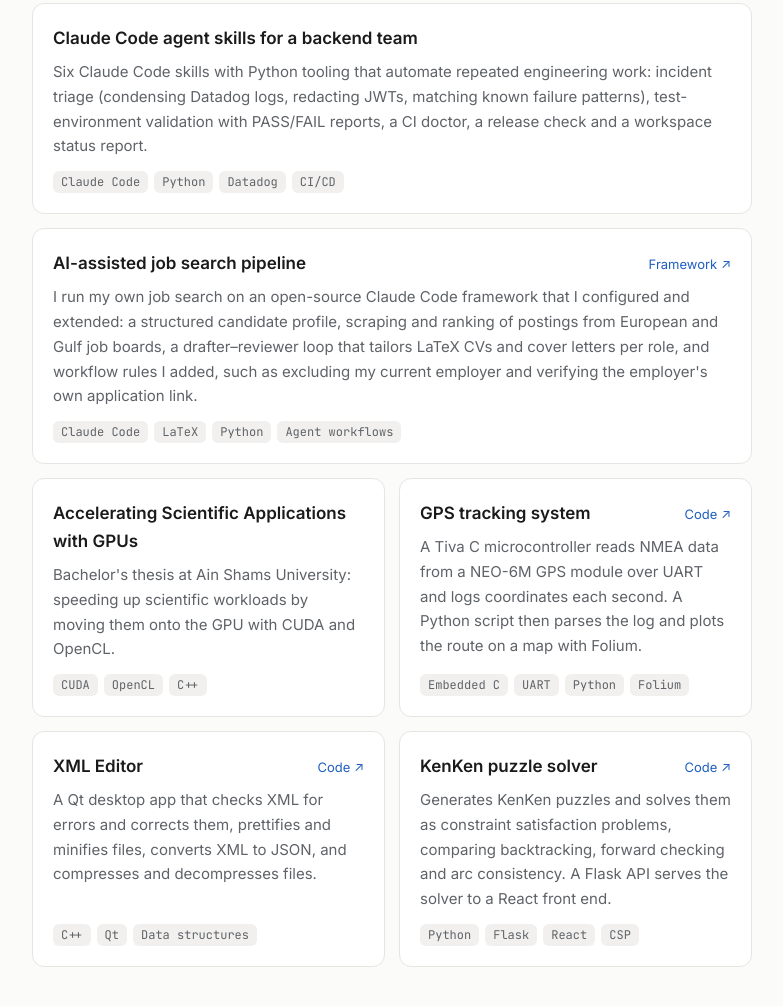
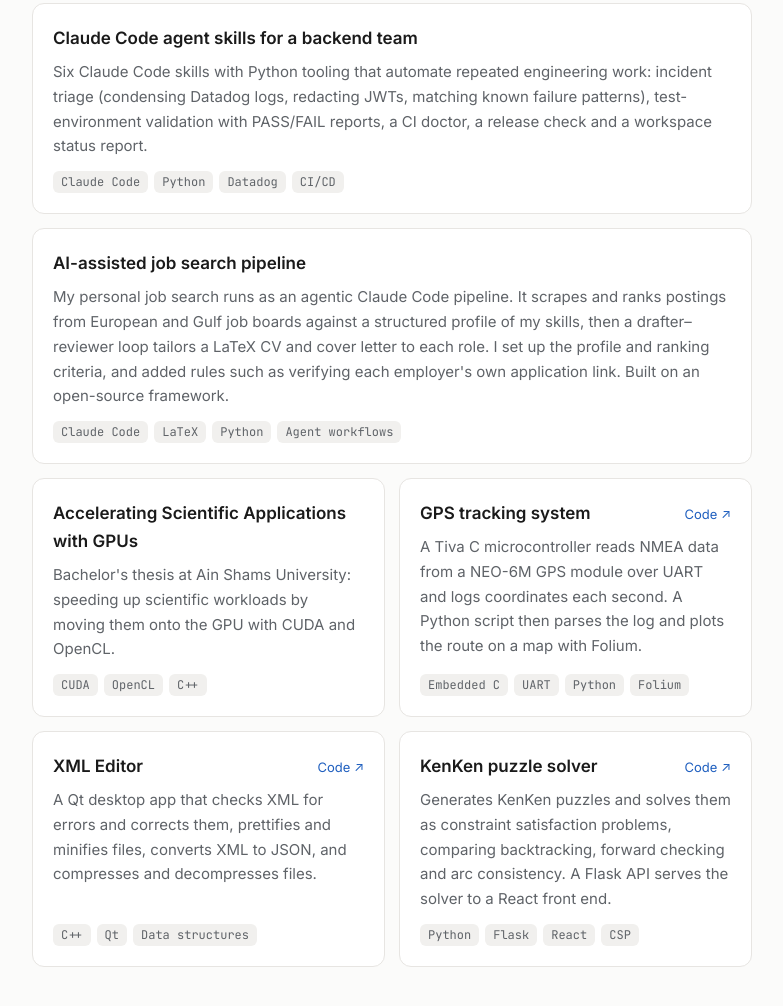
Before and after one commit to abdusamir/abdusamir.github.io, a plain HTML site: page index.html in a window 1280 px wide. Shown: the part 1876-2882 px from the top of the page, without its empty margins (248-1031 px from the left). Drawn offline with Linux system fonts and the light colour scheme.

Commit message:
chore: reword job-search pipeline card, drop framework link

```diff
--- a/index.html
+++ b/index.html
@@ -204,8 +204,8 @@ footer { padding: 32px 0 48px; color: var(--muted); font-size: 13px; border-top:
       <div class="tags"><span class="tag">Claude Code</span><span class="tag">Python</span><span class="tag">Datadog</span><span class="tag">CI/CD</span></div>
     </div>
     <div class="card wide">
-      <div class="head"><h3>AI-assisted job search pipeline</h3><a href="https://github.com/ai-job-search-dev/ai-job-search" target="_blank" rel="noopener">Framework ↗</a></div>
-      <p>I run my own job search on an open-source Claude Code framework that I configured and extended: a structured candidate profile, scraping and ranking of postings from European and Gulf job boards, a drafter–reviewer loop that tailors LaTeX CVs and cover letters per role, and workflow rules I added, such as excluding my current employer and verifying the employer's own application link.</p>
+      <div class="head"><h3>AI-assisted job search pipeline</h3></div>
+      <p>My personal job search runs as an agentic Claude Code pipeline. It scrapes and ranks postings from European and Gulf job boards against a structured profile of my skills, then a drafter–reviewer loop tailors a LaTeX CV and cover letter to each role. I set up the profile and ranking criteria, and added rules such as verifying each employer's own application link. Built on an open-source framework.</p>
       <div class="tags"><span class="tag">Claude Code</span><span class="tag">LaTeX</span><span class="tag">Python</span><span class="tag">Agent workflows</span></div>
     </div>
     <div class="card">
```
